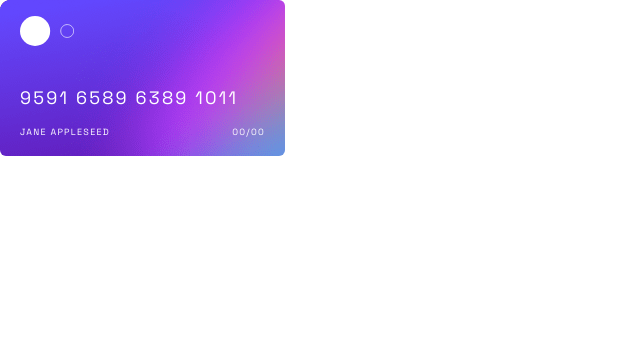
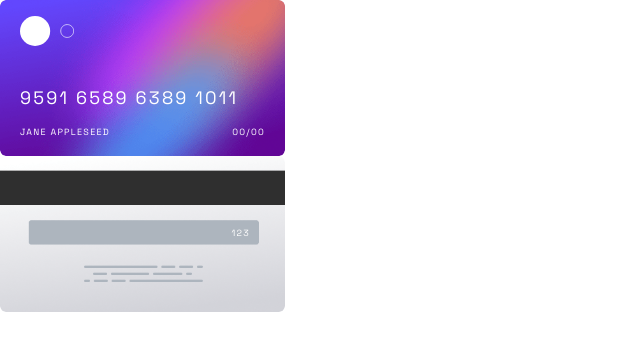
Before and after one commit to jazzielp/interactive-card-details-form, a React (Vite) app: page / in a window 1280 px wide. Shown: the top 350 px of the page, without its empty margins (0-640 px from the left). Built offline with nearby package versions, Linux system fonts and the light colour scheme.

Commit message:
Create BackCard component

```diff
--- a/src/App.jsx
+++ b/src/App.jsx
@@ -1,8 +1,10 @@
 import { FrontCard } from './components/FrontCard'
+import { BackCard } from './components/BackCard'
 export function App () {
   return (
     <>
       <FrontCard />
+      <BackCard />
     </>
   )
 }
--- /dev/null
+++ b/src/components/BackCard.jsx
@@ -0,0 +1,8 @@
+import './Backcard.css'
+export const BackCard = () => {
+  return (
+    <div className='back-card'>
+      <p className='back-card__security-code'>123</p>
+    </div>
+  )
+}
--- /dev/null
+++ b/src/components/Backcard.css
@@ -0,0 +1,21 @@
+@import url('https://fonts.googleapis.com/css2?family=Space+Grotesk:wght@300..700&display=swap');
+
+.back-card {
+  width: 285px;
+  height: 156px;
+  background-image: url('/bg-card-back.png');
+  background-position: center;
+  background-repeat: no-repeat;
+  background-size: cover;
+  border-radius: 6px;
+  padding: 16px 20px;
+}
+
+.back-card__security-code {
+  font-family: "Space Grotesk", sans-serif;
+  font-size: .9rem;
+  color: var(--white);
+  letter-spacing: .129rem;
+  text-align: end;
+  margin: 55px 15px;
+}
--- a/src/components/FrontCard.css
+++ b/src/components/FrontCard.css
@@ -4,6 +4,9 @@
   width: 285px;
   height: 156px;
   background-image: url('/bg-card-front.png');
+  background-position: center;
+  background-repeat: no-repeat;
+  background-size: cover;
   border-radius: 6px;
   padding: 16px 20px;
 }
```
